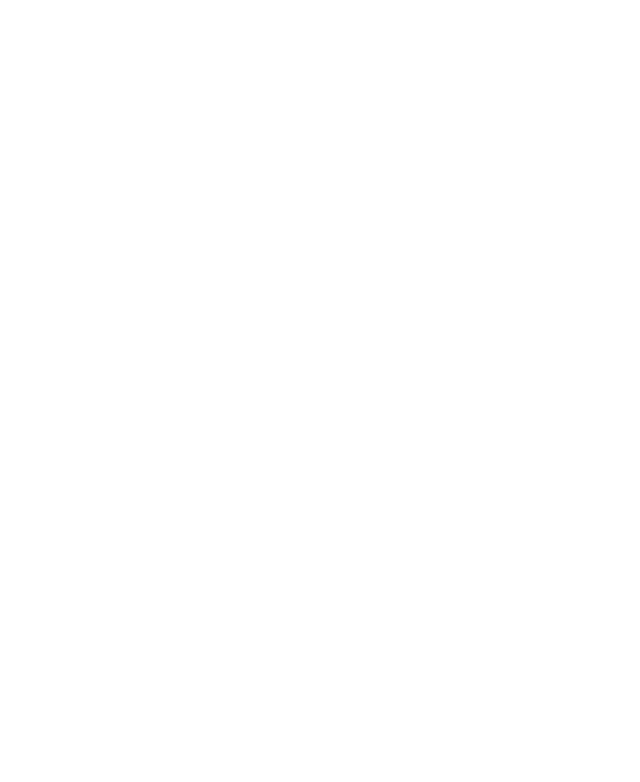
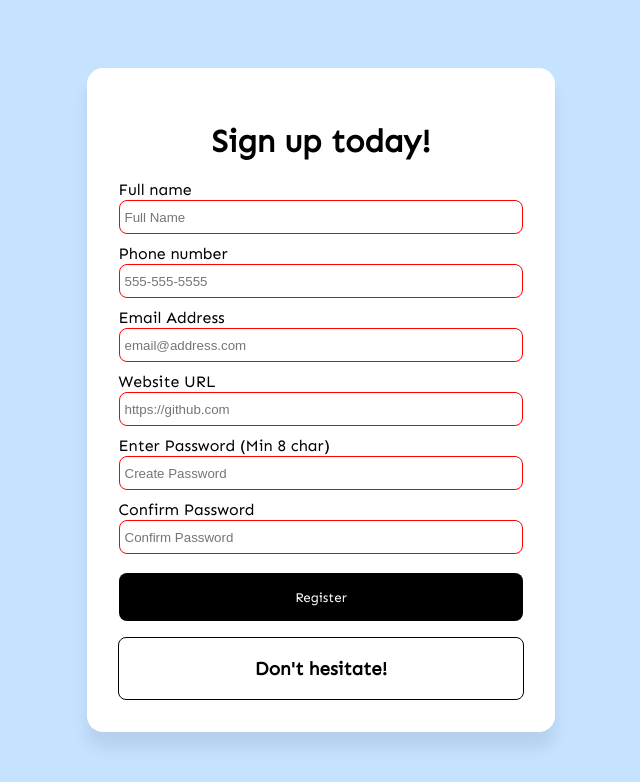
Before and after one commit to chrismarquezcastro/form-validator, a plain HTML site: page index.html in a window 1280 px wide. Shown: the whole page, without its empty margins (319-959 px from the left). Drawn offline with Linux system fonts and the light colour scheme.

Commit message:
Finish form practice

```diff
--- a/index.html
+++ b/index.html
@@ -1,15 +1,101 @@
 <!DOCTYPE html>
 <html lang="en">
-<head>
-    <meta charset="UTF-8">
-    <meta name="viewport" content="width=device-width, initial-scale=1.0">
-    <title>Template</title>
-    <link rel="icon" type="image/png" href="favicon.png">
-    <link rel="stylesheet" href="https://cdnjs.cloudflare.com/ajax/libs/font-awesome/5.10.2/css/all.min.css"/>
-    <link rel="stylesheet" href="style.css">
-</head>
-<body>
+  <head>
+    <meta charset="UTF-8" />
+    <meta name="viewport" content="width=device-width, initial-scale=1.0" />
+    <title>Form validation</title>
+    <link rel="icon" type="image/png" href="favicon.png" />
+    <link
+      rel="stylesheet"
+      href="https://cdnjs.cloudflare.com/ajax/libs/font-awesome/5.10.2/css/all.min.css"
+    />
+    <link rel="stylesheet" href="style.css" />
+  </head>
+  <body>
+    <div class="container">
+      <h1>Sign up today!</h1>
+      <!-- Form -->
+      <form action="" id="form">
+        <!-- Full name -->
+        <div class="form-group">
+          <label for="name">Full name</label>
+          <input
+            type="text"
+            id="name"
+            placeholder="Full Name"
+            required
+            minlength="3"
+            maxlength="40"
+            name="name"
+          />
+        </div>
+        <!-- Phone number -->
+        <div class="form-group">
+          <label for="phone">Phone number</label>
+          <input
+            type="tel"
+            id="phone"
+            placeholder="555-555-5555"
+            required
+            pattern="[0-9]{3}-[0-9]{3}-[0-9]{4}"
+            name="phone"
+          />
+        </div>
+        <!-- Email Address -->
+        <div class="form-group">
+          <label for="email">Email Address</label>
+          <input
+            type="email"
+            id="email"
+            placeholder="email@address.com"
+            required
+            name="email"
+          />
+        </div>
+        <!-- Website URL -->
+        <div class="form-group">
+          <label for="website">Website URL</label>
+          <input
+            type="url"
+            id="website"
+            placeholder="https://github.com"
+            required
+            name="website"
+          />
+        </div>
+        <!-- Password  -->
+        <div class="form-group">
+          <label for="password1">Enter Password (Min 8 char)</label>
+          <input
+            type="password"
+            id="password1"
+            placeholder="Create Password"
+            required
+            pattern="^(?=.*\d)(?=.*[a-z])(?=.*[A-Z])(?=.*[a-zA-Z]).{8,}$"
+            title="Please include 1 uppercase 1 lowercase 1 number"
+          />
+        </div>
+        <!-- Confirm Password  -->
+        <div class="form-group">
+          <label for="password2">Confirm Password</label>
+          <input
+            type="password"
+            id="password2"
+            placeholder="Confirm Password"
+            required
+            pattern="^(?=.*\d)(?=.*[a-z])(?=.*[A-Z])(?=.*[a-zA-Z]).{8,}$"
+            title="Please include 1 uppercase 1 lowercase 1 number"
+            name="password"
+          />
+        </div>
+        <button type="submit">Register</button>
+      </form>
+      <!-- Error / Success message -->
+      <div class="message-container">
+        <h3 id="message">Don't hesitate!</h3>
+      </div>
+    </div>
     <!-- Script -->
     <script src="script.js"></script>
-</body>
+  </body>
 </html>
--- a/script.js
+++ b/script.js
@@ -0,0 +1,64 @@
+const form = document.getElementById("form");
+const password1El = document.getElementById("password1");
+const password2El = document.getElementById("password2");
+const messageContainer = document.querySelector(".message-container");
+const message = document.getElementById("message");
+
+let isValid = false;
+let passwordMatch = false;
+
+function validateForm() {
+  // Using constraint API
+  isValid = form.checkValidity();
+  // Style main message for an error
+  if (!isValid) {
+    message.textContent = "Please fill out all fields.";
+    message.style.color = "red";
+    messageContainer.style.borderColor = "red";
+    return;
+  }
+  // Check if passwords match
+  if (password1El.value === password2El.value) {
+    passwordMatch = true;
+    password1El.style.borderColor = "green";
+    password2El.style.borderColor = "green";
+  } else {
+    passwordMatch = false;
+    message.textContent = "Make sure passwords match";
+    message.style.color = "red";
+    messageContainer.style.borderColor = "red";
+    password1El.style.borderColor = "red";
+    password2El.style.borderColor = "red";
+    return;
+  }
+  // If form is valid and passwordsmatch
+  if (isValid && passwordMatch) {
+    message.textContent = "Successfully registered!";
+    message.style.color = "green";
+    messageContainer.style.borderColor = "green";
+  }
+}
+
+function storeFormData() {
+  const user = {
+    name: form.name.value,
+    phone: form.phone.value,
+    email: form.email.value,
+    website: form.website.value,
+    password: form.password.value,
+  };
+  // Do something with user data
+  console.log(user);
+}
+
+function processFormData(e) {
+  e.preventDefault();
+  validateForm();
+  // Submit data if valid
+  if (isValid && passwordMatch) {
+    storeFormData();
+  }
+}
+
+// Event Listener
+form.addEventListener("submit", processFormData);
--- a/style.css
+++ b/style.css
@@ -1,3 +1,4 @@
+@import url("https://fonts.googleapis.com/css2?family=Sen&display=swap");
 
 html {
   box-sizing: border-box;
@@ -6,4 +7,81 @@ html {
 body {
   margin: 0;
   min-height: 100vh;
+  font-family: Sen, sans-serif;
+  display: flex;
+  align-items: center;
+  justify-content: center;
+  background-color: #c5e2ff;
 }
+
+.container {
+  max-width: 480px;
+  max-height: 630px;
+  padding: 2rem;
+  background: white;
+  display: flex;
+  flex-direction: column;
+  align-items: center;
+  justify-content: center;
+  border-radius: 1rem;
+  box-shadow: 0 1rem 1rem 0 rgba(4, 2, 37, 0.079);
+}
+
+/* Form */
+
+.form-group {
+  height: 4rem;
+}
+
+label {
+  position: relative;
+  bottom: 1px;
+}
+
+input {
+  width: 100%;
+  height: 34px;
+  padding: 5px;
+  border: 1px solid rgb(196, 211, 226);
+  border-radius: 0.5rem;
+  outline: none;
+  box-sizing: border-box;
+}
+
+input:valid {
+  border: 1px solid rgb(61, 194, 61);
+}
+
+input:invalid {
+  border: 1px solid red;
+}
+
+button {
+  cursor: pointer;
+  color: white;
+  background-color: black;
+  border: none;
+  border-radius: 0.5rem;
+  height: 3rem;
+  width: 100%;
+  font-family: Sen, sans-serif;
+  margin-top: 8px;
+}
+
+button:hover {
+  filter: brightness(200%);
+  background: rgb(36, 36, 36);
+}
+
+button:focus {
+  outline: none;
+}
+
+.message-container {
+  border: 1px solid black;
+  margin-top: 1rem;
+  border-radius: 0.5rem;
+  width: 100%;
+  display: flex;
+  justify-content: center;
+}
```
